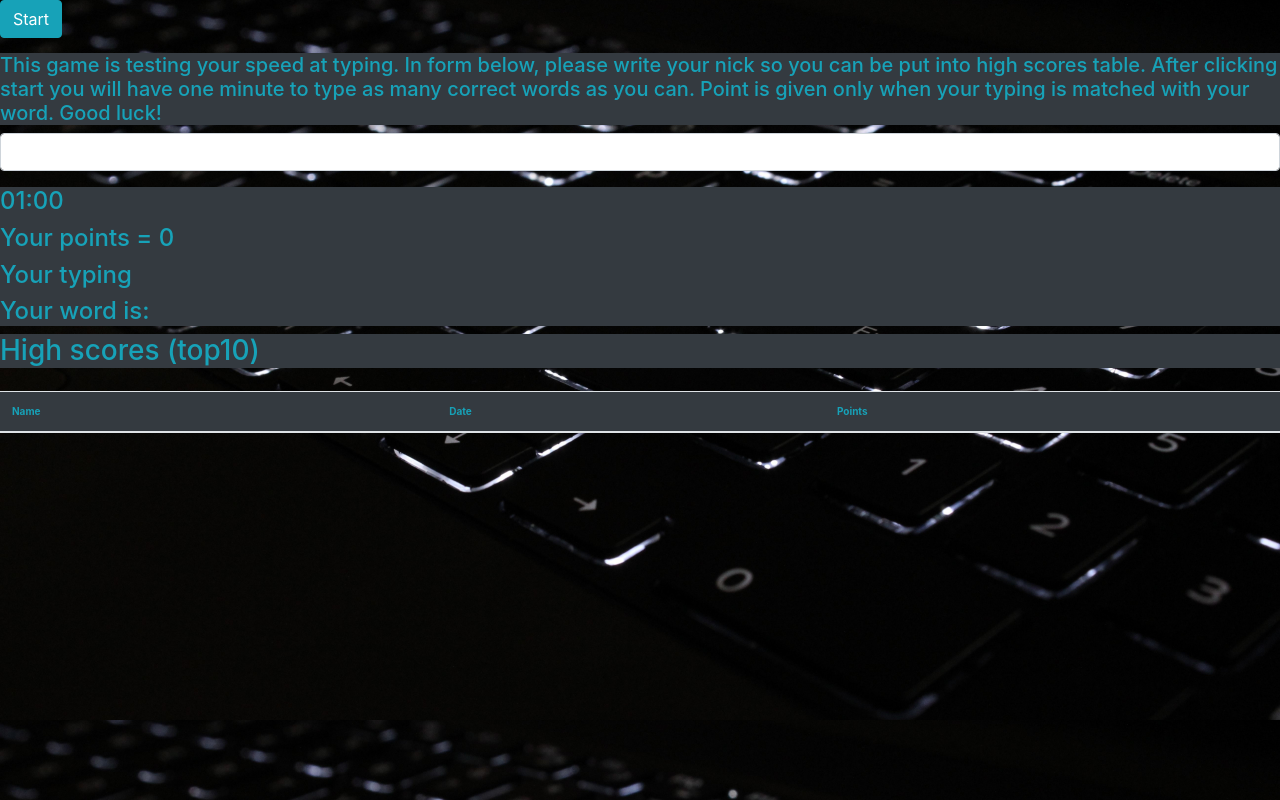
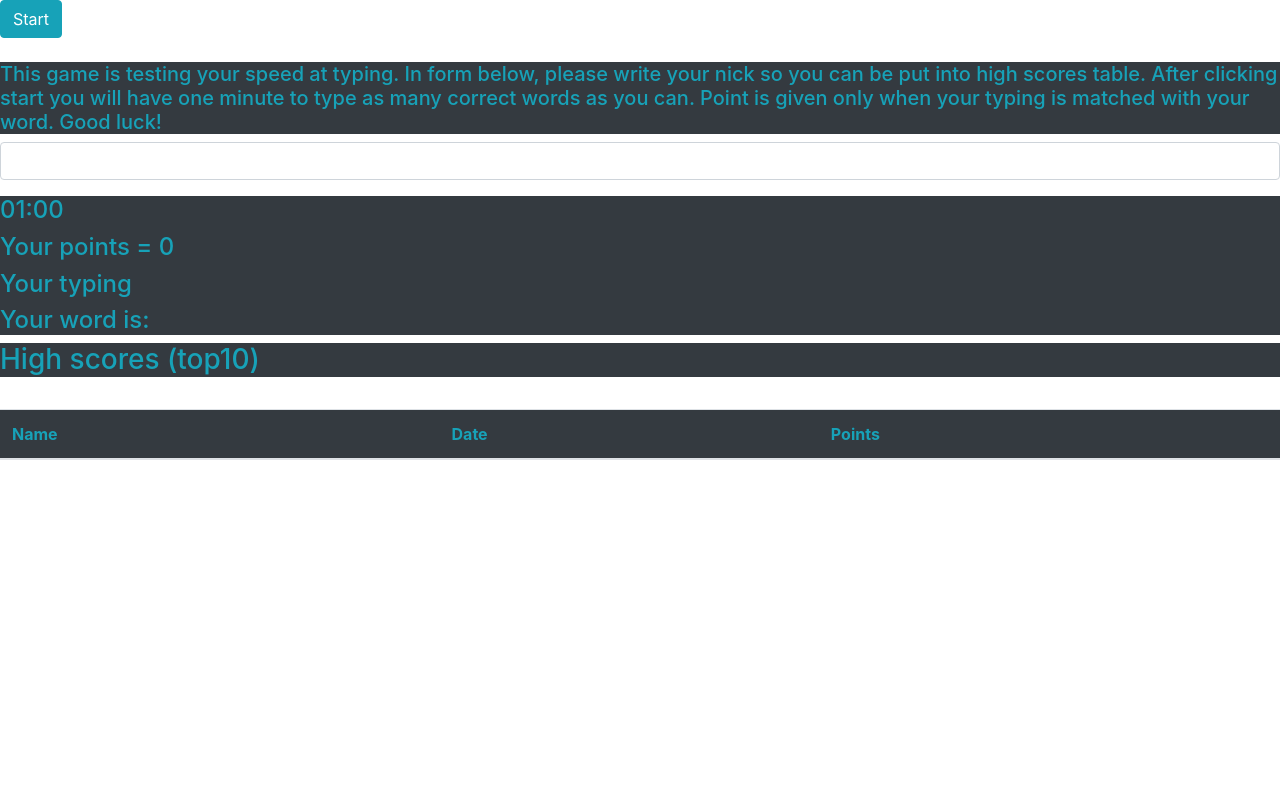
Before and after one commit to CptGrave/Key-Sequence-Challenge, a plain HTML site: page index.html in a window 1280 px wide. Drawn offline with nearby package versions, Linux system fonts and the light colour scheme.

Commit message:
Update style.css
Update styles

```diff
--- a/style.css
+++ b/style.css
@@ -1,9 +1,5 @@
 
 
 body {
-
-    font-size: 10px;
-    background: url('./background.jpg');
     background-size: cover;
-
 }
```
